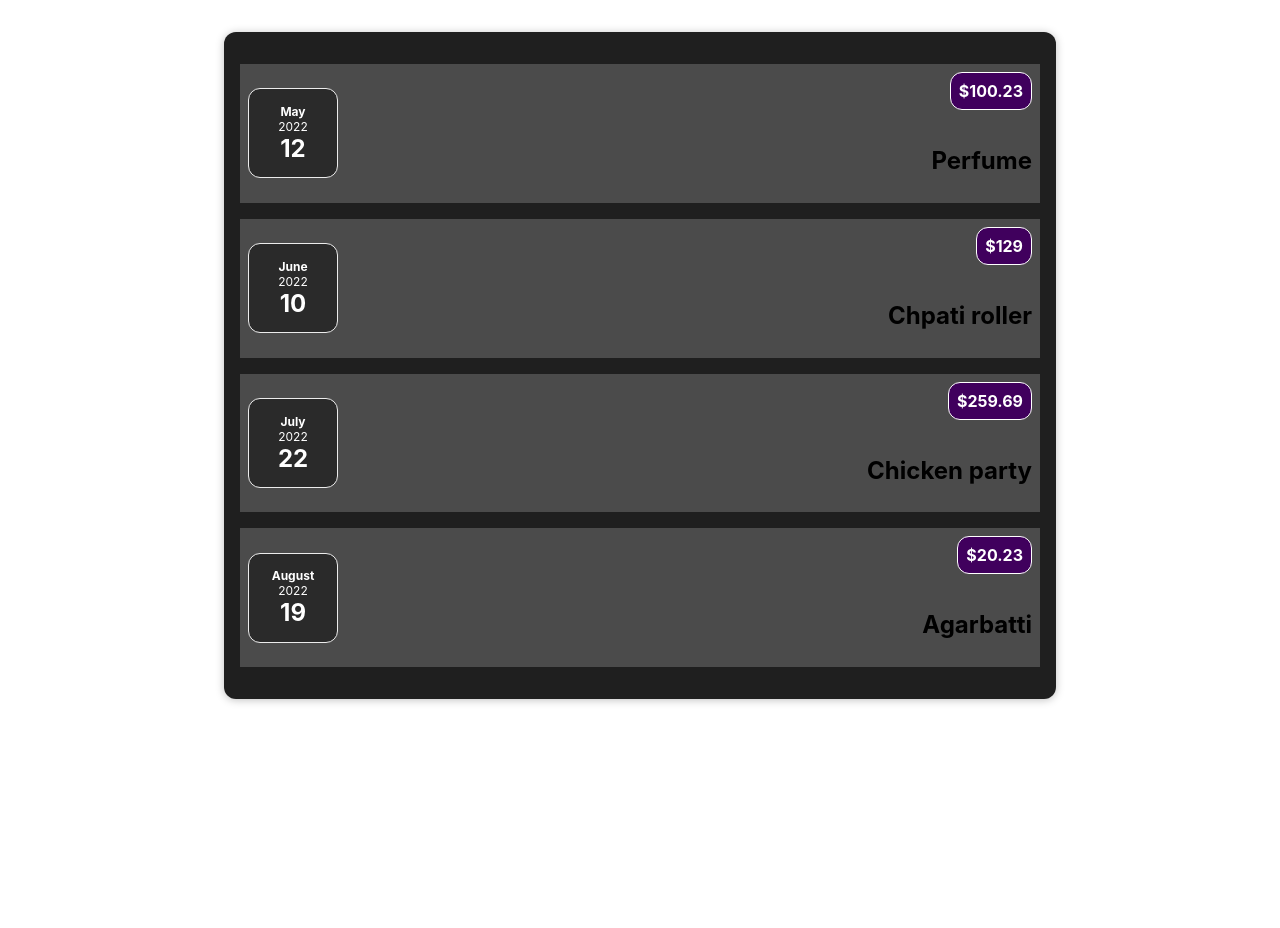
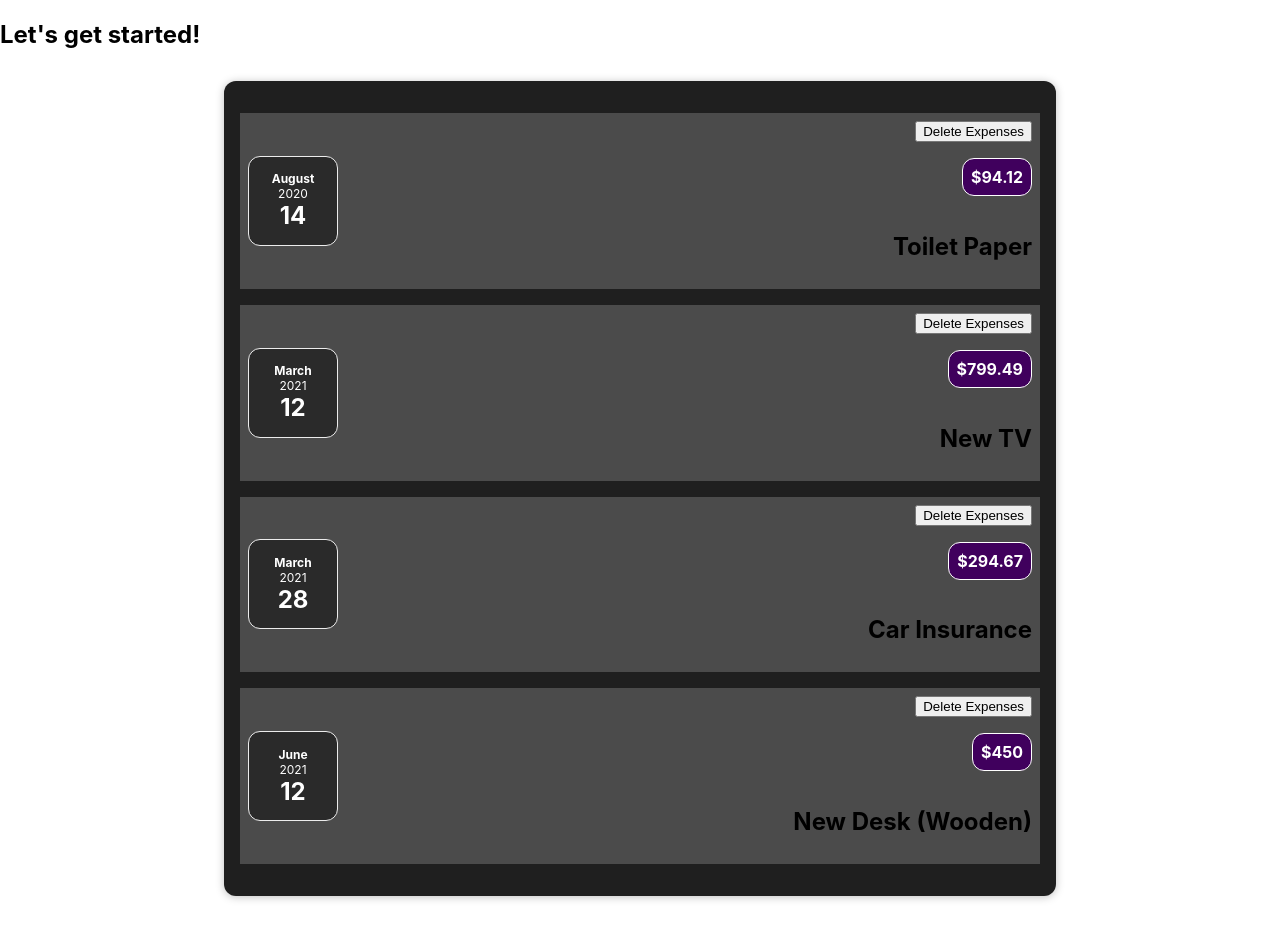
Before and after one commit to Pavan0409/my-app, a React (Create React App) app: page / in a window 1280 px wide. Before the commit the page ends 800 px from the top, so only its background shows below. Built offline with nearby package versions, Linux system fonts and the light colour scheme.

Commit message:
delete item

```diff
--- a/src/App.js
+++ b/src/App.js
@@ -1,41 +1,82 @@
+import React, { useState } from "react";
 import Expenses from "./components/Expenses/Expenses";
 
+// const App = () => {
+//   const expenses = [
+//     {
+//       id: "e1",
+//       title: "Perfume",
+//       amount: 100.23,
+//       date: new Date(2022, 4, 12),
+//       LocationOfExpenditure: "Punjagutta",
+//     },
+//     {
+//       id: "e2",
+//       title: "Chpati roller",
+//       amount: 129,
+//       date: new Date(2022, 5, 10),
+//       LocationOfExpenditure: "Ameerpet",
+//     },
+//     {
+//       id: "e3",
+//       title: "Chicken party",
+//       amount: 259.69,
+//       date: new Date(2022, 6, 22),
+//       LocationOfExpenditure: "Banjara hills",
+//     },
+//     {
+//       id: "e4",
+//       title: "Agarbatti",
+//       amount: 20.23,
+//       date: new Date(2022, 7, 19),
+//       LocationOfExpenditure: "Jublee hills",
+//     },
+//   ];
+
+//   return (
+//     <div>
+//       {/* <h2>let's get started!</h2> */}
+//       <Expenses item={expenses} />
+//     </div>
+//   );
+// };
+
+
+
 const App = () => {
-  const expenses = [
+  const deleteHandler = (amount) => {
+    console.log(amount);
+    expenses = data.filter((item) => item.amount !== amount);
+    setData(expenses);
+    console.log(expenses);
+  };
+
+  let expenses = [
     {
       id: "e1",
-      title: "Perfume",
-      amount: 100.23,
-      date: new Date(2022, 4, 12),
-      LocationOfExpenditure: "Punjagutta",
+      title: "Toilet Paper",
+      amount: 94.12,
+      date: new Date(2020, 7, 14),
     },
-    {
-      id: "e2",
-      title: "Chpati roller",
-      amount: 129,
-      date: new Date(2022, 5, 10),
-      LocationOfExpenditure: "Ameerpet",
-    },
+    { id: "e2", title: "New TV", amount: 799.49, date: new Date(2021, 2, 12) },
     {
       id: "e3",
-      title: "Chicken party",
-      amount: 259.69,
-      date: new Date(2022, 6, 22),
-      LocationOfExpenditure: "Banjara hills",
+      title: "Car Insurance",
+      amount: 294.67,
+      date: new Date(2021, 2, 28),
     },
     {
       id: "e4",
-      title: "Agarbatti",
-      amount: 20.23,
-      date: new Date(2022, 7, 19),
-      LocationOfExpenditure: "Jublee hills",
+      title: "New Desk (Wooden)",
+      amount: 450,
+      date: new Date(2021, 5, 12),
     },
   ];
-
+  const [data, setData] = useState(expenses);
   return (
     <div>
-      {/* <h2>let's get started!</h2> */}
-      <Expenses item={expenses} />
+      <h2>Let's get started!</h2>
+      <Expenses items={data} deleteHandler={deleteHandler} />
     </div>
   );
 };
--- a/src/components/Expenses/ExpenseItem.js
+++ b/src/components/Expenses/ExpenseItem.js
@@ -1,18 +1,43 @@
-import React from 'react';
-import ExpenseDate from './ExpenseDate';
-import Card from '../UI/Card';
-import './ExpenseItem.css';
+import React from "react";
+import ExpenseDate from "./ExpenseDate";
+import Card from "../UI/Card";
+import "./ExpenseItem.css";
+
+// const ExpenseItem = (props) => {
+//   const [title, setTitle]  = useState(props.title);
+
+//   const clickHandler = () => {
+//     setTitle("Updated!");
+//     console.log(title)
+//   };
+
+//   return (
+//     <Card className='expense-item'>
+//       <ExpenseDate date={props.date} />
+//       <div className='expense-item__description'>
+//         <h2>{title}</h2>
+//         <div className='expense-item__price'>${props.amount}</div>
+//       </div>
+//       <button onClick={clickHandler}>Change title</button>
+//     </Card>
+//   );
+// }
 
 const ExpenseItem = (props) => {
+  const clickHandler = (id) => {
+    props.deleteHandler(props.amount);
+  };
+
   return (
-    <Card className='expense-item'>
+    <Card className="expense-item">
       <ExpenseDate date={props.date} />
-      <div className='expense-item__description'>
+      <div className="expense-item__description">
         <h2>{props.title}</h2>
-        <div className='expense-item__price'>${props.amount}</div>
+        <div className="expense-item__price">${props.amount}</div>
+        <button onClick={clickHandler}>Delete Expenses</button>
       </div>
     </Card>
   );
-}
+};
 
 export default ExpenseItem;
--- a/src/components/Expenses/Expenses.js
+++ b/src/components/Expenses/Expenses.js
@@ -2,35 +2,51 @@ import ExpenseItem from "./ExpenseItem";
 import "./Expenses.css";
 import Card from "../UI/Card";
 
+// const Expenses = (props) => {
+//   return (
+//     <Card className="expenses">
+//       <ExpenseItem
+//         title={props.item[0].title}
+//         amount={props.item[0].amount}
+//         date={props.item[0].date}
+//         LocationOfExpenditure={props.item[0].LocationOfExpenditure}
+//       />
+//       <ExpenseItem
+//         title={props.item[1].title}
+//         amount={props.item[1].amount}
+//         date={props.item[1].date}
+//         LocationOfExpenditure={props.item[1].LocationOfExpenditure}
+//       />
+//       <ExpenseItem
+//         title={props.item[2].title}
+//         amount={props.item[2].amount}
+//         date={props.item[2].date}
+//         LocationOfExpenditure={props.item[2].LocationOfExpenditure}
+//       />
+//       <ExpenseItem
+//         title={props.item[3].title}
+//         amount={props.item[3].amount}
+//         date={props.item[3].date}
+//         LocationOfExpenditure={props.item[3].LocationOfExpenditure}
+//       />
+//     </Card>
+//   );
+// };
+
 const Expenses = (props) => {
   return (
     <Card className="expenses">
-      <ExpenseItem
-        title={props.item[0].title}
-        amount={props.item[0].amount}
-        date={props.item[0].date}
-        LocationOfExpenditure={props.item[0].LocationOfExpenditure}
-      />
-      <ExpenseItem
-        title={props.item[1].title}
-        amount={props.item[1].amount}
-        date={props.item[1].date}
-        LocationOfExpenditure={props.item[1].LocationOfExpenditure}
-      />
-      <ExpenseItem
-        title={props.item[2].title}
-        amount={props.item[2].amount}
-        date={props.item[2].date}
-        LocationOfExpenditure={props.item[2].LocationOfExpenditure}
-      />
-      <ExpenseItem
-        title={props.item[3].title}
-        amount={props.item[3].amount}
-        date={props.item[3].date}
-        LocationOfExpenditure={props.item[3].LocationOfExpenditure}
-      />
+       {props.items.map(item=>
+         <ExpenseItem
+            key ={item.id}
+            title={item.title}
+            amount={item.amount}
+            date={item.date}
+            deleteHandler={props.deleteHandler}
+          />
+        )}
     </Card>
   );
-};
+}
 
 export default Expenses;
```
